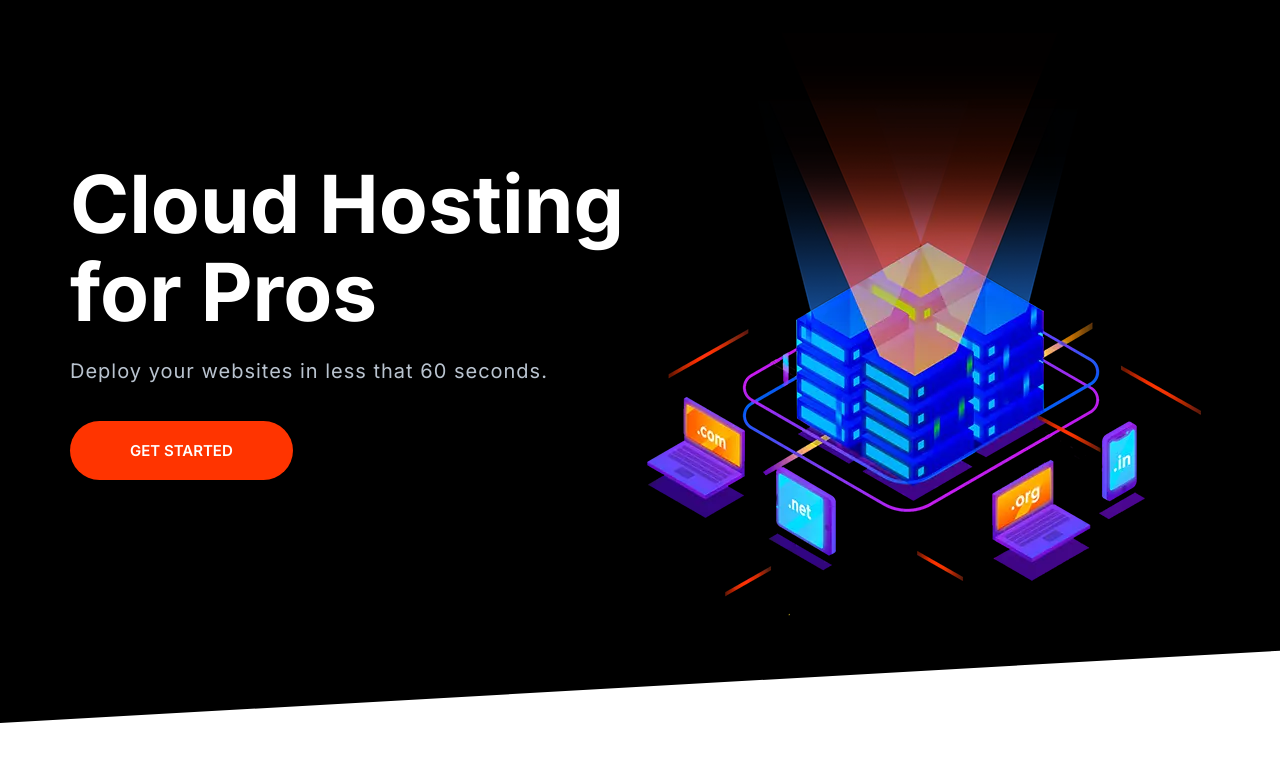
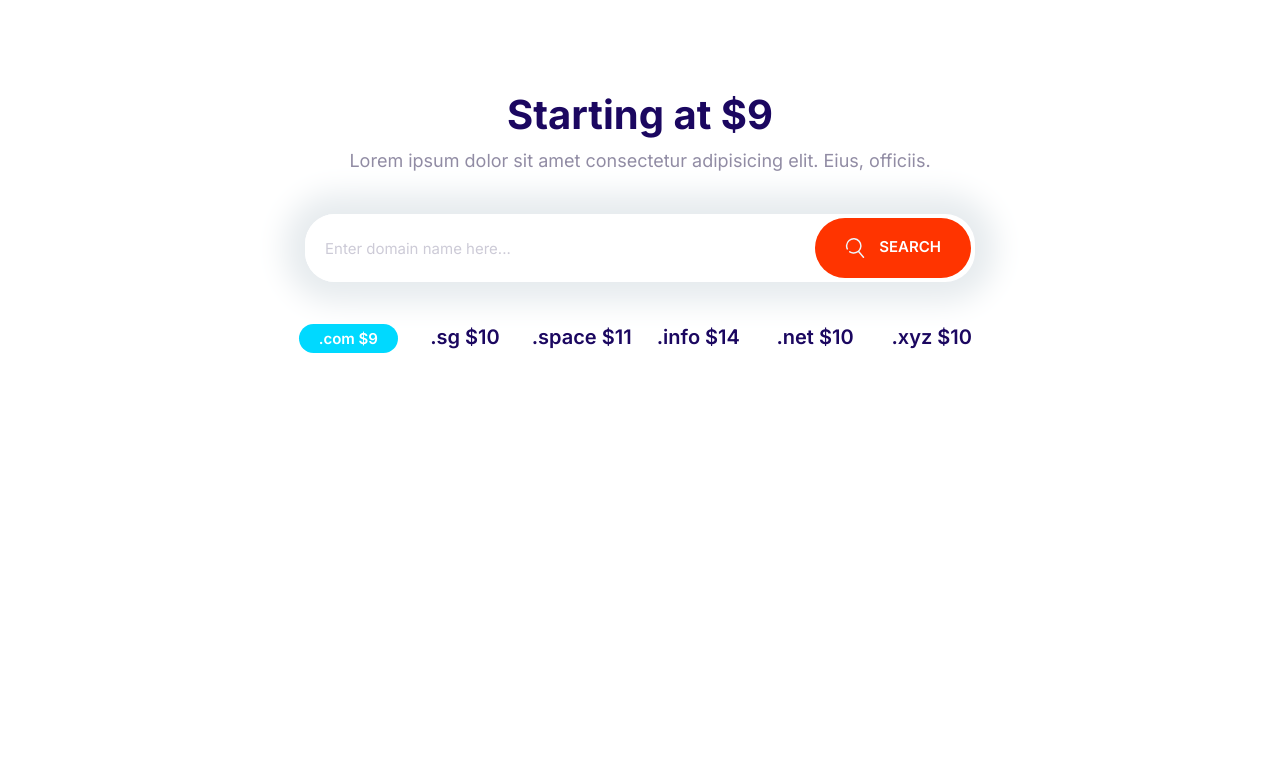
Before and after one commit to ali-reza-2531/moshify, a plain HTML site: page index.html in a window 1280 px wide. Drawn offline with Linux system fonts and the light colour scheme.

Commit message:
Define the style for domain block.

```diff
--- a/css/styles.css
+++ b/css/styles.css
@@ -162,58 +162,76 @@
     background:var(--color-accent);
 }
 /*Buttons*/
-.btn{
+.btn {
     border-radius: 40px;
     border: 0;
     cursor: pointer;
     font-size: 1.8rem;
     font-weight: 600;
-    margin:1rem 0;
+    margin: 1rem 0;
+    outline: 0;
     padding: 2rem 3rem;
     text-align: center;
     text-transform: uppercase;
     white-space: nowrap;
   }
-.btn--primary{
+
+  .btn .icon {
+    width: 2rem;
+    height: 2rem;
+    margin-right: 1rem;
+    vertical-align: middle;
+  }
+
+  .btn--primary {
     background: var(--color-primary);
     color: #fff;
   }
-.btn--primary:hover{
+
+  .btn--primary:hover {
     background: #3a8ffd;
   }
-.btn--secondary{
-    background:var(--color-secondary);
-    color:#fff;
+
+  .btn--secondary {
+    background: var(--color-secondary);
+    color: #fff;
   }
-.btn--secondary:hover{
-    background: #00c8eb;
+
+  .btn--secondary:hover {
+    background: #05cdf0;
   }
-.btn--accent{
+
+  .btn--accent {
     background: var(--color-accent);
-    color:#fff;
+    color: #fff;
   }
-.btn--accent:hover{
-    background: #fd4516;
+
+  .btn--accent:hover {
+    background: #ec3000;
   }
-.btn--block{
+
+  .btn--outline {
+    background: #fff;
+    color: var(--color-headings);
+    border: 2px solid var(--color-headings);
+  }
+
+  .btn--outline:hover {
+    background: var(--color-headings);
+    color: #fff;
+  }
+
+  .btn--stretched {
+    padding-left: 6rem;
+    padding-right: 6rem;
+  }
+
+  .btn--block {
     width: 100%;
     display: inline-block;
   }
-.btn--streched{
-    padding-left: 6rem;
-    padding-right:6rem;
-}
-.btn--outline{
-    border: 2px solid var(--color-heading);
-    background: #fff;
-    color: var(--color-heading);
-}
-.btn--outline:hover{
-    border: 0;
-    background: var(--color-heading);
-    color:#fff;
-}
-@media screen and (min-width:1024px) {
+
+  @media screen and (min-width: 1024px) {
     .btn {
       font-size: 1.5rem;
     }
@@ -240,7 +258,7 @@
 .input-group .input{
     border: 0;
     flex-grow: 1;
-    padding: 1.5rem 1rem;
+    padding: 1.5rem 2rem;
 }
 .input-group .btn{
     margin:4px;
@@ -580,3 +598,26 @@
         align-self: center;
     }
 }
+/*Domain blocks*/
+.block__domain .input-group{
+    border:0 ;
+    box-shadow: 0 0 30px 20px #e6ebee;
+    margin: 4rem auto;
+    outline: 0;
+    max-width: 670px;
+}
+.block-domain__prices{
+    display: grid;
+    grid-template-columns: repeat(3, 1fr);
+    grid-template-rows: repeat(2,6rem);
+    font-size: 2rem;
+    font-weight: 600;
+    justify-items: center;
+    max-width: 700px;
+    margin: 0 auto;
+}
+@media screen and (min-width:768px) {
+    .block-domain__prices{
+    grid-template-columns: repeat(auto-fit,minmax(100px,1fr));
+    }
+}
--- a/index.html
+++ b/index.html
@@ -14,26 +14,35 @@
     <link rel="stylesheet" href="css/styles.css" />
   </head>
   <body>
-    <section class="block block--dark block--skwed-left hero">
-      <div class="container grid grid--1x2">
-        <header class="block__header hero__content">
-          <h1 class="block__heading">Cloud Hosting for Pros</h1>
-          <p class="hero__tagline">
-            Deploy your websites in less that 60 seconds.
-          </p>
-          <a href="#" class="btn btn--accent btn--streched">Get Started</a>
-        </header>
-
-        <picture>
-          <source
-            type="image/webp"
-            srcset="images/banner.webp 1x, images/banner@2x.webp 2x" />
-          <source
-            type="image/png"
-            srcset="images/banner.png 1x, images/banner@2x.png 2x" />
-          <img class="hero__image" src="images/banner.png" alt=""
-        /></picture>
+    <section class="block container block__domain">
+      <header class="block__header">
+        <h2>Starting at $9</h2>
+        <p>
+          Lorem ipsum dolor sit amet consectetur adipisicing elit. Eius,
+          officiis.
+        </p>
+      </header>
+      <div class="input-group">
+        <input
+          type="text"
+          class="input"
+          placeholder="Enter domain name here..."
+        />
+        <button class="btn btn--accent">
+          <svg class="icon white">
+            <use xlink:href="images/sprite2.svg#search"></use>
+          </svg>
+          Search
+        </button>
       </div>
+      <ul class="list block-domain__prices">
+        <li><span class="badge badge--secondary">.com $9</span></li>
+        <li>.sg $10</li>
+        <li>.space $11</li>
+        <li>.info $14</li>
+        <li>.net $10</li>
+        <li>.xyz $10</li>
+      </ul>
     </section>
     <script src="js/main.js"></script>
   </body>
```
Also changed, not shown: components/domain.html (added, +25 -0 lines), components/hero.html (+1 -1 lines). Lines whose indentation alone changed are shown as unchanged.
